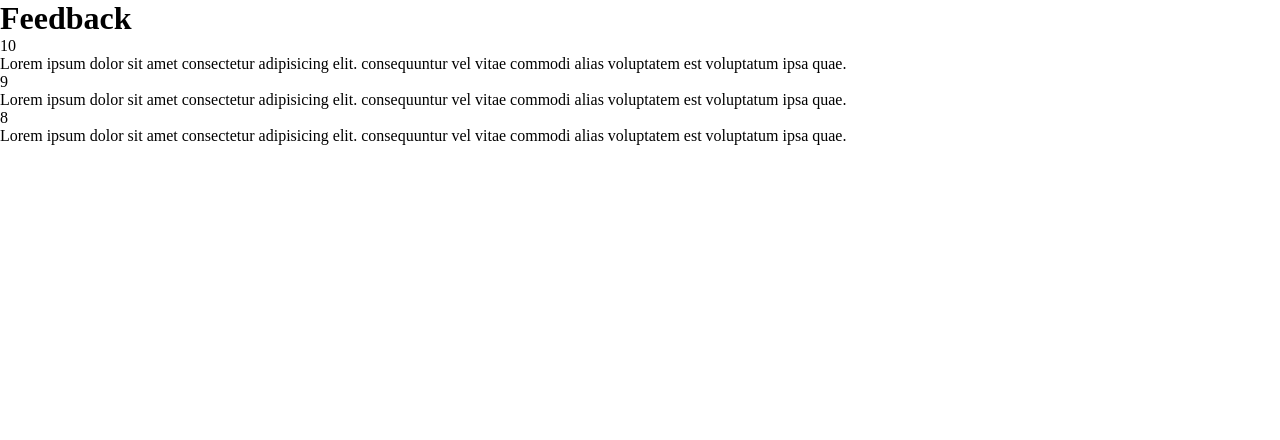
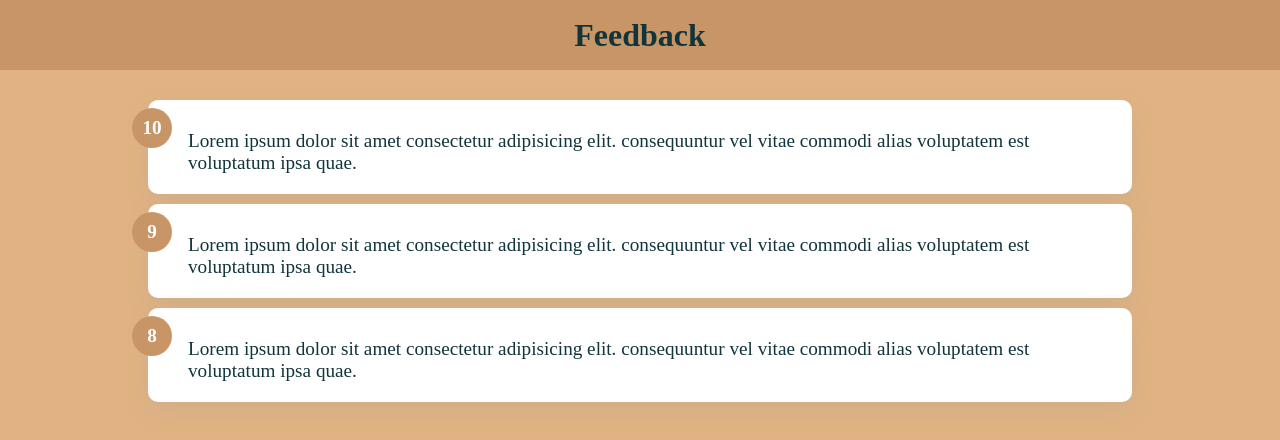
Before and after one commit to VentsiGeorgiev/react-applications, a React (Create React App) app in the folder feedback/: page / in a window 1280 px wide. Shown: the top 440 px of the page. Built offline with nearby package versions, Linux system fonts and the light colour scheme.

Commit message:
Created Card component and added CSS styles

```diff
--- a/feedback/src/App.js
+++ b/feedback/src/App.js
@@ -9,10 +9,12 @@ function App() {
   const [feedback, setFeedback] = useState(FeedbackData)
 
   return (
-    <div className="container">
+    <>
       <Header />
-      <FeedbackList feedback={feedback} />
-    </div>
+      <div className="container">
+        <FeedbackList feedback={feedback} />
+      </div>
+    </>
 
   )
 }
--- a/feedback/src/components/FeedbackItem.jsx
+++ b/feedback/src/components/FeedbackItem.jsx
@@ -1,10 +1,12 @@
+import Card from './shared/Card';
+
 function FeedbackItem({ item }) {
 
   return (
-    <div className="card">
+    <Card>
       <div className="num">{item.rating}</div>
-      <div className="num">{item.text}</div>
-    </div>
+      <div className="text">{item.text}</div>
+    </Card>
   )
 }
 export default FeedbackItem;
--- /dev/null
+++ b/feedback/src/components/shared/Card.jsx
@@ -0,0 +1,6 @@
+function Card({ children }) {
+
+  return <div className="card">{children}</div>
+}
+
+export default Card;
--- a/feedback/src/index.css
+++ b/feedback/src/index.css
@@ -5,3 +5,55 @@
   margin: 0;
   padding: 0;
 }
+
+body {
+  background-color: #e1b382;
+}
+
+header {
+  height: 70px;
+  width: 100%;
+  display: flex;
+  justify-content: center;
+  align-items: center;
+  margin-bottom: 30px;
+  background-color: #c89666;
+  color: #12343b;
+}
+
+.container {
+  max-width: 1024px;
+  margin: 0 auto;
+}
+
+.card {
+  background-color: #fff;
+  padding: 20px 40px;
+  margin: 10px 20px;
+  border-radius: 10px;
+  border: none;
+  box-shadow: rgba(149, 157, 165, 0.2) 0px 8px 24px;
+  position: relative;
+}
+
+.num {
+  display: flex;
+  justify-content: center;
+  align-items: center;
+  width: 40px;
+  height: 40px;
+  border-radius: 50%;
+  background-color: #c89666;
+  color: #fff;
+  font-size: 1.2rem;
+  font-weight: bold;
+  position: absolute;
+  margin-left: -56px;
+  margin-top: -12px;
+}
+
+.text {
+  color: #12343b;
+  font-size: 1.2rem;
+  margin-top: 10px;
+}
```
